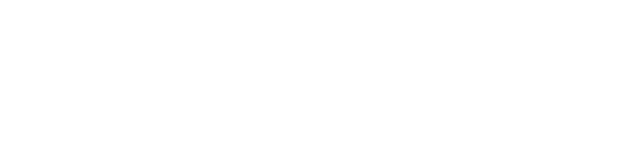
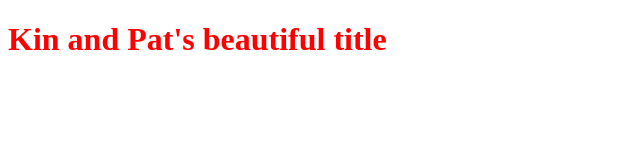
Before and after one commit to fac18/kin_and_pat, a plain HTML site: page index.html in a window 1280 px wide. Shown: the whole page, without its empty margins (0-640 px from the left). Drawn offline with Linux system fonts and the light colour scheme.

Commit message:
added css file fixes #1

```diff
--- a/index.html
+++ b/index.html
@@ -4,9 +4,12 @@
     <meta charset="UTF-8">
     <meta name="viewport" content="width=device-width, initial-scale=1.0">
     <meta http-equiv="X-UA-Compatible" content="ie=edge">
+    <link rel="stylesheet" type="text/css" href="stylesheet.css">
     <title>Document</title>
 </head>
 <body>
 
+    <h1 class="title">Kin and Pat's beautiful title</h1>
+
 </body>
 </html>
--- /dev/null
+++ b/stylesheet.css
@@ -0,0 +1,3 @@
+.title {
+    color: red;
+}
```
